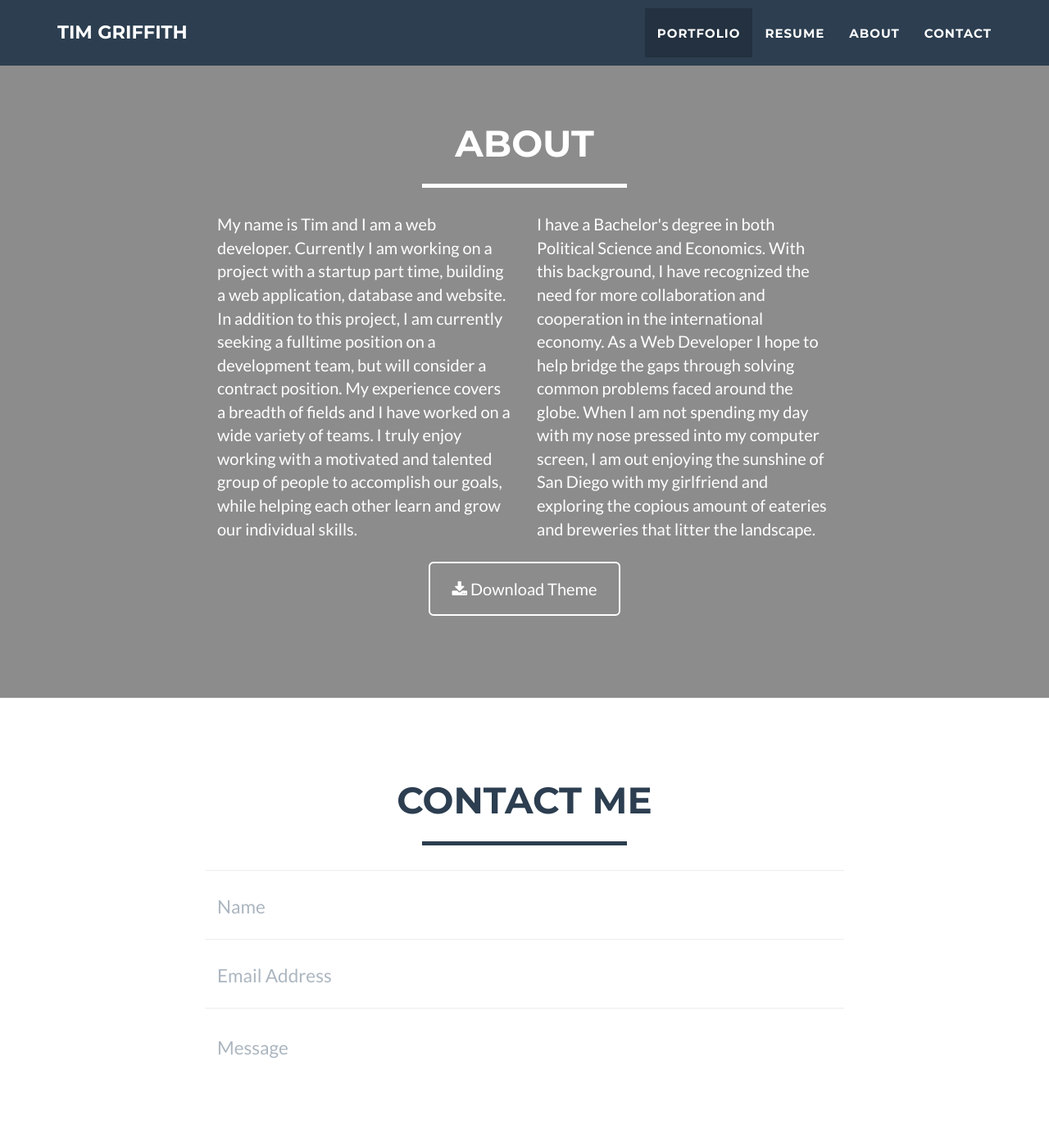
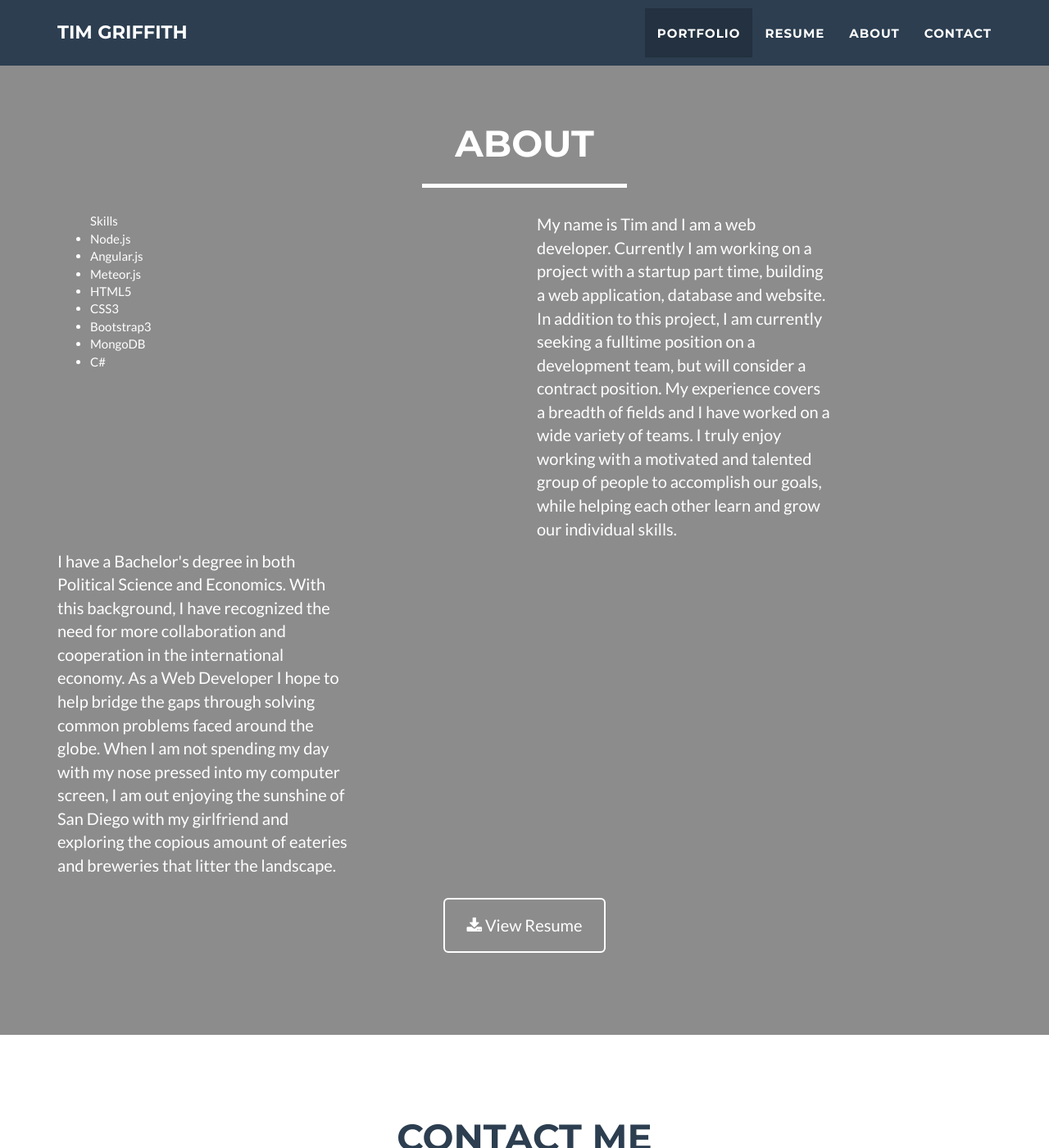
Before and after one commit to tmgriffith/tmgriffith.github.io, a Jekyll site: the page built from index.html, in a window 1280 px wide and 1400 px high, scrolled down 1585 px. Shown: the whole window at 82% size. Built offline with Jekyll 4.4.1, drawn with Linux system fonts in a browser that asks for light colours.

Commit message:
Update about.html
split about into 3 columns. add skills list to left side

```diff
--- a/_includes/about.html
+++ b/_includes/about.html
@@ -8,25 +8,28 @@
                 </div>
             </div>
             <div class="row">
-                <div class="col-lg-4 col-lg-offset-2">
-                    <p> My name is Tim and I am a web developer. Currently I am working on a project with a startup part time,
-building a web application, database and website. In addition to this project, I am currently seeking
-a fulltime position on a development team, but will consider a contract position. My experience covers
-a breadth of fields and I have worked on a wide variety of teams. I truly enjoy working with a
-motivated and talented group of people to accomplish our goals, while helping each other learn and grow
-our individual skills.</p>
+                <div class="col-md-4">
+                 <ul>Skills
+                  <li>Node.js</li>
+                  <li>Angular.js</li>
+                  <li>Meteor.js</li>
+                  <li>HTML5</li>
+                  <li>CSS3</li>
+                  <li>Bootstrap3</li>
+                  <li>MongoDB</li>
+                  <li>C#</li>
+                 </ul>
                 </div>
-                <div class="col-lg-4">
-                    <p> I have a Bachelor's degree in both Political Science and Economics. With this background, I have
-recognized the need for more collaboration and cooperation in the international economy. As a Web
-Developer I hope to help bridge the gaps through solving common problems faced around the globe.
- When I am not spending my day with my nose pressed into my computer screen, I am out enjoying the sunshine
-of San Diego with my girlfriend and exploring the copious amount of eateries and breweries that litter the
-landscape.</p>
+                <div class="col-md-4 col-lg-offset-2">
+                    <p> My name is Tim and I am a web developer. Currently I am working on a project with a startup part time, building a web application, database and website. In addition to this project, I am currently seeking a fulltime position on a development team, but will consider a contract position. My experience covers a breadth of fields and I have worked on a wide variety of teams. I truly enjoy working with a motivated and talented group of people to accomplish our goals, while helping each other learn and grow our individual skills.</p>
+                </div>
+                <div class="col-md-4">
+                    <p> I have a Bachelor's degree in both Political Science and Economics. With this background, I have recognized the need for more collaboration and cooperation in the international economy. As a Web Developer I hope to help bridge the gaps through solving common problems faced around the globe.
+                     When I am not spending my day with my nose pressed into my computer screen, I am out enjoying the sunshine of San Diego with my girlfriend and exploring the copious amount of eateries and breweries that litter the landscape.</p>
                 </div>
                 <div class="col-lg-8 col-lg-offset-2 text-center">
-                    <a href="#" class="btn btn-lg btn-outline">
-                        <i class="fa fa-download"></i> Download Theme
+                    <a href="/Tim-Griffith-Resume.pdf" class="btn btn-lg btn-outline">
+                        <i class="fa fa-download"></i> View Resume
                     </a>
                 </div>
             </div>
```
